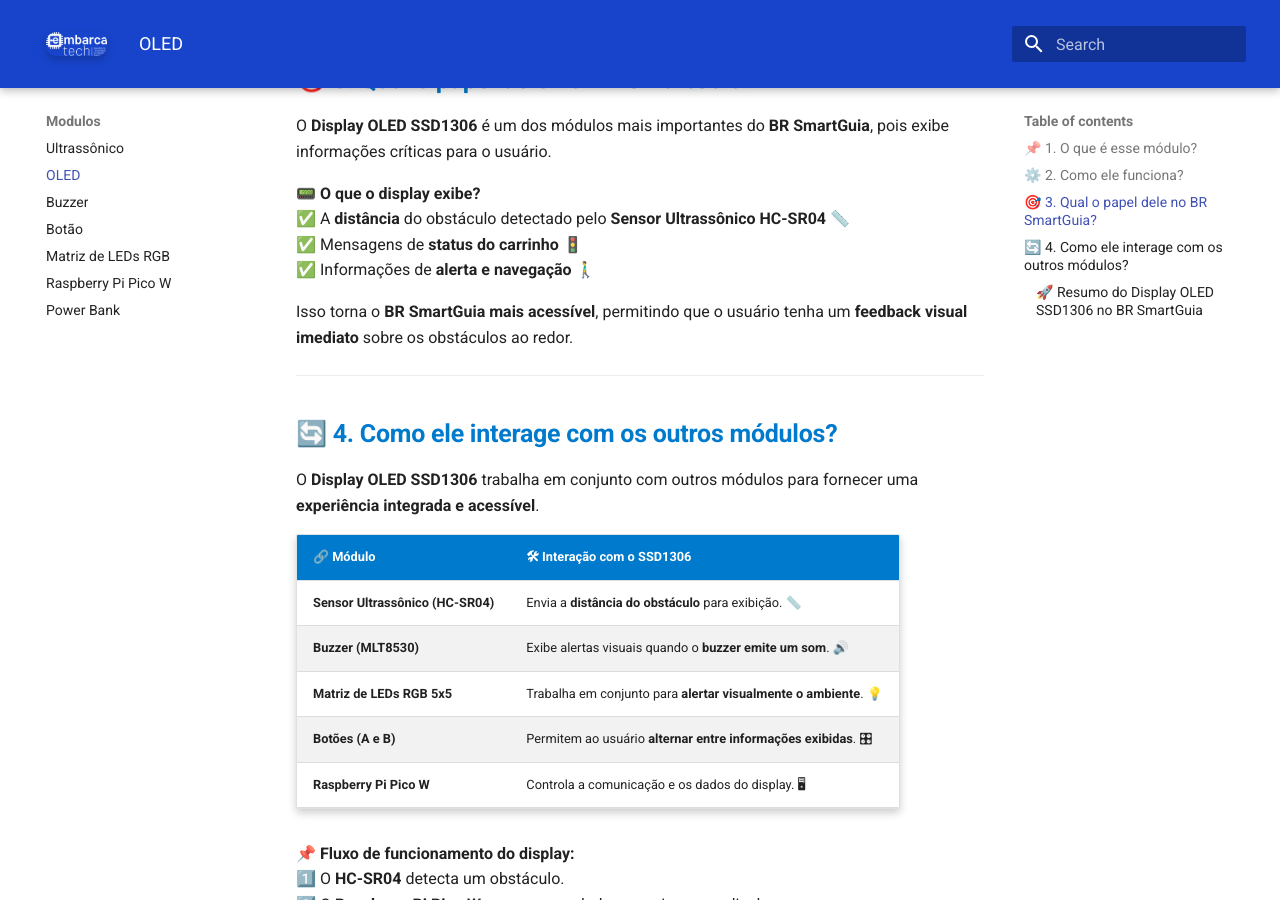
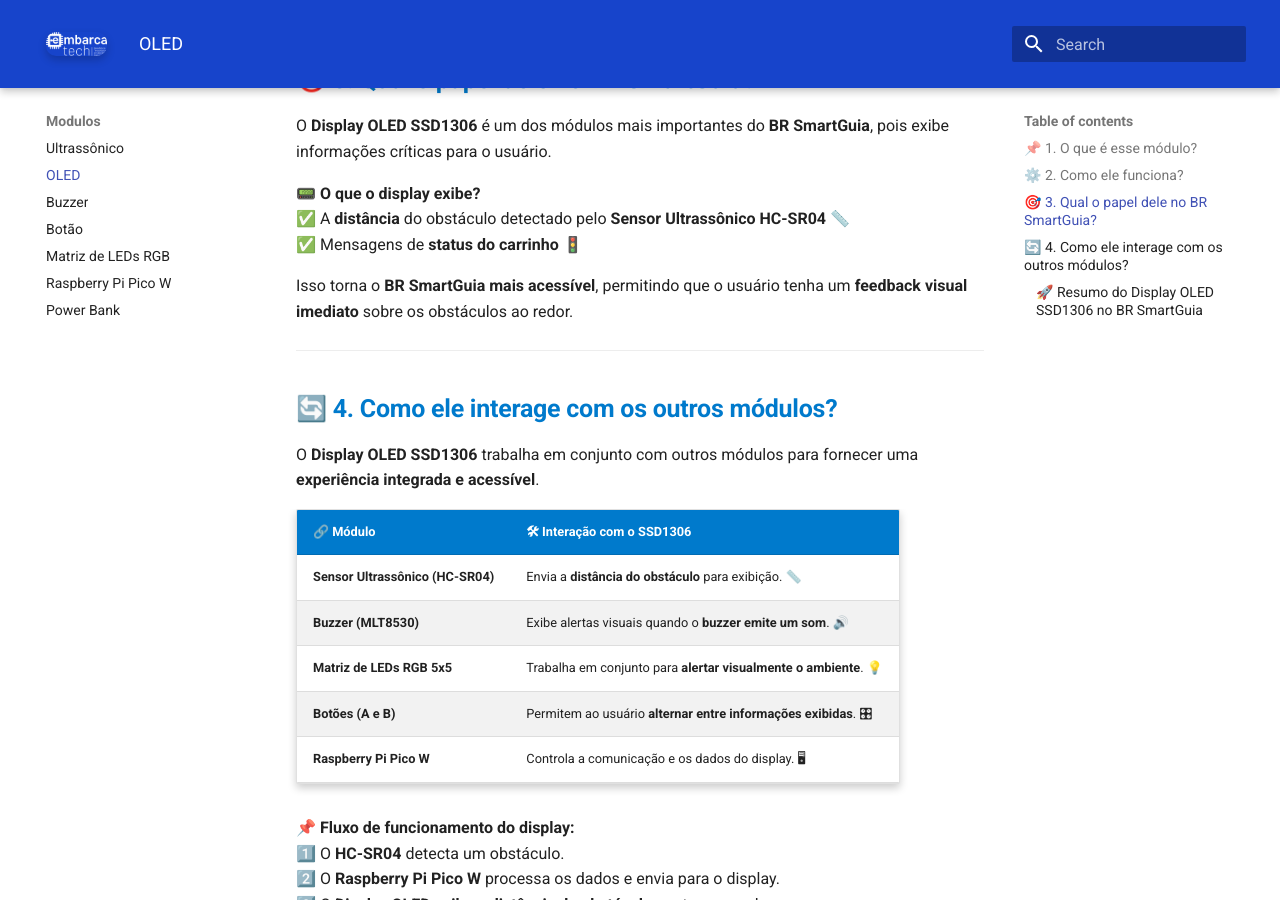
Before and after one commit to Gabrielrmg/EMBARCATECH, an MkDocs documentation site: the page built from docs/Modulos/oled.md, in a window 1280 px wide and 900 px high, scrolled down 1348 px. Built offline with MkDocs 1.6.1 and Material for MkDocs 9.7.7, drawn with Linux system fonts in a browser that asks for light colours.

Commit message:
Fix: correção da pagina de oled

```diff
--- a/docs/Modulos/oled.md
+++ b/docs/Modulos/oled.md
@@ -43,7 +43,6 @@
 📟 **O que o display exibe?**
 ✅ A **distância** do obstáculo detectado pelo **Sensor Ultrassônico HC-SR04** 📏
 ✅ Mensagens de **status do carrinho** 🚦
-✅ Informações de **alerta e navegação** 🚶‍♂️
 
 Isso torna o **BR SmartGuia mais acessível**, permitindo que o usuário tenha um **feedback visual imediato** sobre os obstáculos ao redor.
 
```
Also changed, not shown: site/Modulos/botao/index.html, site/search/search_index.json.
